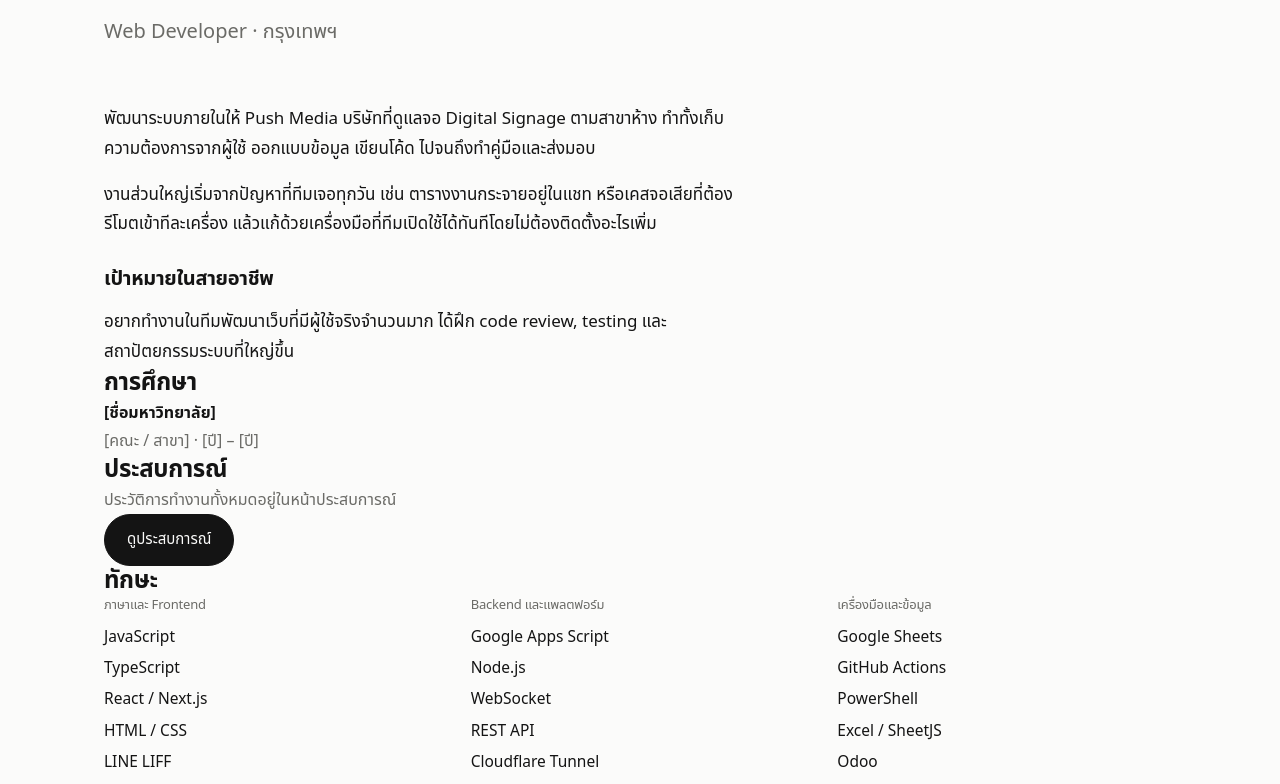
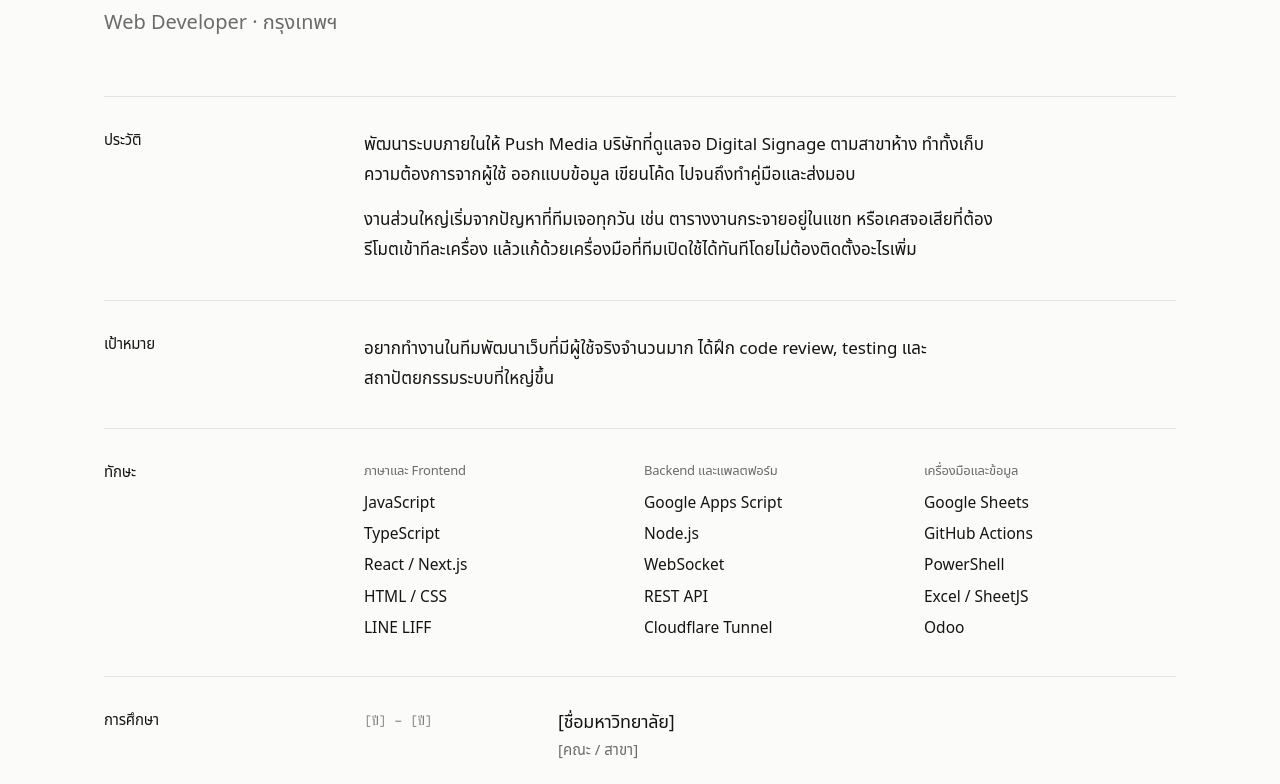
Before and after one commit to nutnetworkit-cloud/nutnetworkit-cloud.github.io, a Next.js app: page /about in a window 1280 px wide. Shown: the part 276-1060 px from the top of the page. Built offline with nearby package versions, Linux system fonts and the light colour scheme; a web font is replaced by a local one.

Commit message:
Add files via upload

```diff
--- a/app/about/page.tsx
+++ b/app/about/page.tsx
@@ -1,5 +1,4 @@
 import type { Metadata } from 'next';
-import Link from 'next/link';
 import Skills from '@/components/Skills';
 import { paragraphs, site } from '@/lib/data';
 
@@ -11,54 +10,51 @@ export default function AboutPage() {
   return (
     <>
       <section className="page-h">
-        <span className="label">เกี่ยวกับ</span>
+        <p className="meta">เกี่ยวกับ</p>
         <h1>{profile.name}</h1>
         <p className="lede">
           {profile.title} · {profile.location}
         </p>
       </section>
-      <section className="two">
+
+      <section className="cols">
+        <h2>ประวัติ</h2>
         <div className="prose">
           {paragraphs(profile.bio).map((t) => (
             <p key={t}>{t}</p>
           ))}
-          {profile.goal && (
-            <>
-              <h2 style={{ fontSize: 20, marginTop: 10 }}>เป้าหมายในสายอาชีพ</h2>
-              <p>{profile.goal}</p>
-            </>
-          )}
-        </div>
-        <div className="col">
-          <div className="panel">
-            <h2>การศึกษา</h2>
-            {edu.length ? (
-              edu.map((e) => (
-                <div key={e.organization + e.position}>
-                  <b>{e.organization}</b>
-                  <div className="muted">
-                    {e.position} · {e.start} – {e.end}
-                  </div>
-                </div>
-              ))
-            ) : (
-              <p className="muted">ยังไม่ได้เพิ่ม</p>
-            )}
-          </div>
-          <div className="panel">
-            <h2>ประสบการณ์</h2>
-            <p className="muted">ประวัติการทำงานทั้งหมดอยู่ในหน้าประสบการณ์</p>
-            <Link className="btn ghost sm" href="/experience/" style={{ justifySelf: 'start' }}>
-              ดูประสบการณ์
-            </Link>
-          </div>
         </div>
       </section>
-      <section>
-        <div className="sec-h">
-          <h2>ทักษะ</h2>
-        </div>
+
+      {profile.goal && (
+        <section className="cols">
+          <h2>เป้าหมาย</h2>
+          <div className="prose">
+            <p>{profile.goal}</p>
+          </div>
+        </section>
+      )}
+
+      <section className="cols">
+        <h2>ทักษะ</h2>
         <Skills />
+      </section>
+
+      <section className="cols">
+        <h2>การศึกษา</h2>
+        <ul className="tl">
+          {edu.map((e) => (
+            <li key={e.organization + e.position}>
+              <span className="meta">
+                {e.start} – {e.end}
+              </span>
+              <div>
+                <h3>{e.organization}</h3>
+                <p>{e.position}</p>
+              </div>
+            </li>
+          ))}
+        </ul>
       </section>
     </>
   );
```
